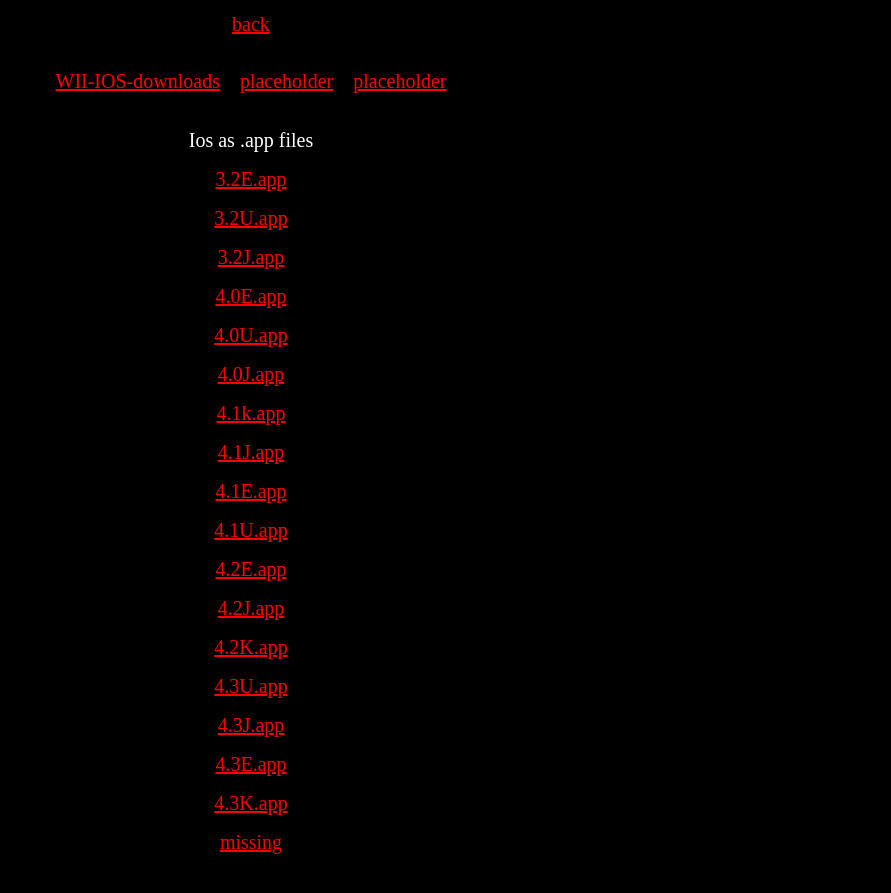
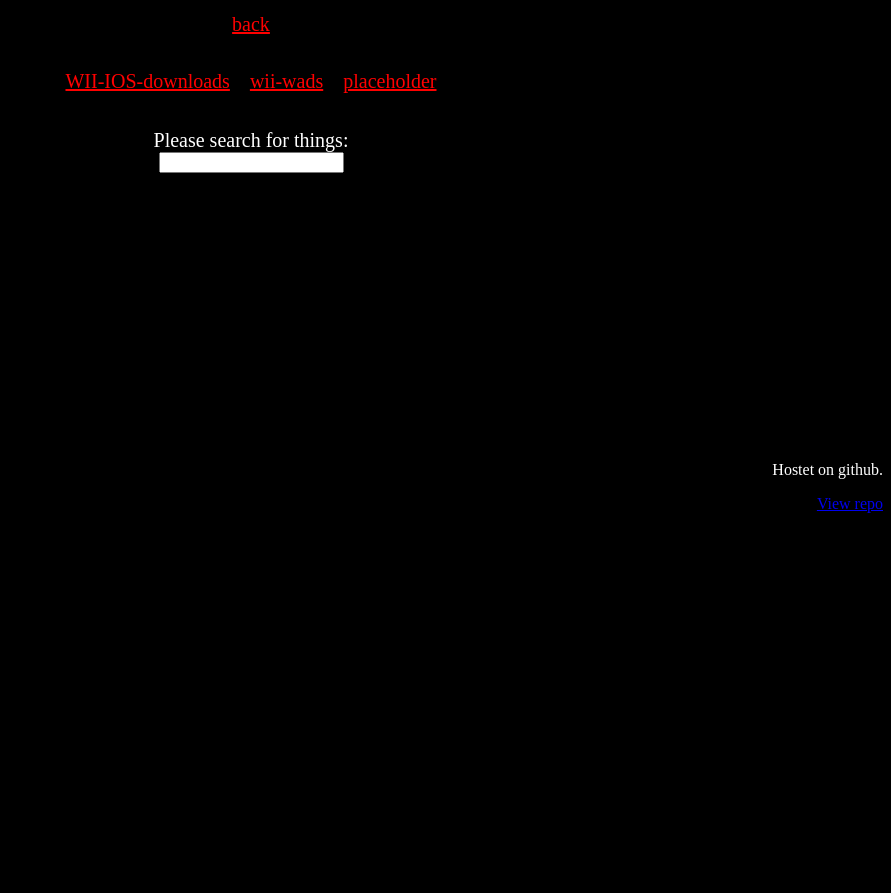
Before and after one commit to TimsWorldTV/WII-DB, a plain HTML site: page WII-wads.html in a window 1280 px wide. Shown: the part 133-1026 px from the top of the page, without its empty margins (389-1280 px from the left). After the commit the page ends 800 px from the top, so only its background shows below. Drawn offline with Linux system fonts and the light colour scheme.

Commit message:
search test1

```diff
--- a/WII-wads.html
+++ b/WII-wads.html
@@ -9,8 +9,13 @@
 <html>
     <Head>
         <title>WII-DB/DB</title>
+        <meta http-equiv="X-UA-Compatible" content="ie=edge">
+        <meta charset="UTF-8">
+        <meta name="viewport"
+        content="width=device-width, height=device-height, initial-scale=1.0, user-scalable=0, minimum-scale=1.0, maximum-scale=1.0">
     </Head>
     <body style="background-color:black;">
+
         <div id="top">
             <div id="logo">wads</div>
             <div id="logoname">WII Database</div>
@@ -19,29 +24,28 @@
             <br>
         <div id="navigation">
             <a href="ios-downloads.html">WII-IOS-downloads</a>
-            <a href="">placeholder</a>
+            <a href="wii-wads.html">wii-wads</a>
             <a href="">placeholder</a>
         </div>
         <br><br>
-        <div id="iostext"> Ios as .app files </div>
-            <div id="backwiidbhtml"><p><a href="https://raw.githubusercontent.com/TimsWorldTV/database/main/ios.app%20files/00000045_3.2E.app"> 3.2E.app </a> </p></div>
-            <div id="backwiidbhtml"><p><a href="https://github.com/TimsWorldTV/database/raw/main/ios.app%20files/00000042_3.2U.app"> 3.2U.app </a> </p></div>
-            <div id="backwiidbhtml"><p><a href="https://github.com/TimsWorldTV/database/raw/main/ios.app%20files/00000040_3.2J.app"> 3.2J.app </a> </p></div>
-            <div id="backwiidbhtml"><p><a href="https://github.com/TimsWorldTV/database/raw/main/ios.app%20files/00000075_4.0E.app"> 4.0E.app </a> </p></div>
-            <div id="backwiidbhtml"><p><a href="https://github.com/TimsWorldTV/database/raw/main/ios.app%20files/00000072_4.0U.app"> 4.0U.app </a> </p></div>
-            <div id="backwiidbhtml"><p><a href="https://github.com/TimsWorldTV/database/raw/main/ios.app%20files/00000070_4.0J.app"> 4.0J.app </a> </p></div>
-            <div id="backwiidbhtml"><p><a href="https://github.com/TimsWorldTV/database/raw/main/ios.app%20files/00000081_4.1K.app"> 4.1k.app </a> </p></div>
-            <div id="backwiidbhtml"><p><a href="https://github.com/TimsWorldTV/database/raw/main/ios.app%20files/00000078_4.1J.app"> 4.1J.app </a> </p></div>
-            <div id="backwiidbhtml"><p><a href="https://github.com/TimsWorldTV/database/raw/main/ios.app%20files/0000007e_4.1E.app"> 4.1E.app </a> </p></div>
-            <div id="backwiidbhtml"><p><a href="https://github.com/TimsWorldTV/database/raw/main/ios.app%20files/0000007b_4.1U.app"> 4.1U.app </a> </p></div>
-            <div id="backwiidbhtml"><p><a href="https://github.com/TimsWorldTV/database/raw/main/ios.app%20files/0000008a_4.2E.app"> 4.2E.app </a> </p></div>
-            <div id="backwiidbhtml"><p><a href="https://github.com/TimsWorldTV/database/raw/main/ios.app%20files/00000084_4.2J.app"> 4.2J.app </a> </p></div>
-            <div id="backwiidbhtml"><p><a href="https://github.com/TimsWorldTV/database/raw/main/ios.app%20files/0000008d_4.2K.app"> 4.2K.app </a> </p></div>
-            <div id="backwiidbhtml"><p><a href="https://github.com/TimsWorldTV/database/raw/main/ios.app%20files/00000097_4.3U.app"> 4.3U.app </a> </p></div>
-            <div id="backwiidbhtml"><p><a href="https://github.com/TimsWorldTV/database/raw/main/ios.app%20files/00000094_4.3J.app"> 4.3J.app </a> </p></div>
-            <div id="backwiidbhtml"><p><a href="https://github.com/TimsWorldTV/database/raw/main/ios.app%20files/0000009a_4.3E.app"> 4.3E.app </a> </p></div>
-            <div id="backwiidbhtml"><p><a href="https://github.com/TimsWorldTV/database/raw/main/ios.app%20files/0000009d_4.3K.app"> 4.3K.app </a> </p></div>
-            <div id="backwiidbhtml"><p><a href=""> missing </a> </p></div>
+        <div id="iostext"> Please search for things: </div>
+
+        <input type="search" value="" id="search" onchange="openPage()">
+
+        <script>
+            function openPage() {
+                var x = document.getElementById("search").value;
+
+                if (x === "ios") {
+                    window.open("/index.html");
+                }
+
+                if (x === "") {
+                    window.open("");
+                }
+
+            }
+        </script>
 
         <br><br><br><br><br><br><br><br><br><br><br><br><br><br><br><br><br>
 
```
Also changed, not shown: WII-db.html (+1 -1 lines), index.html (+1 -1 lines), ios-downloads.html (+1 -1 lines), search/ios.html (added).
